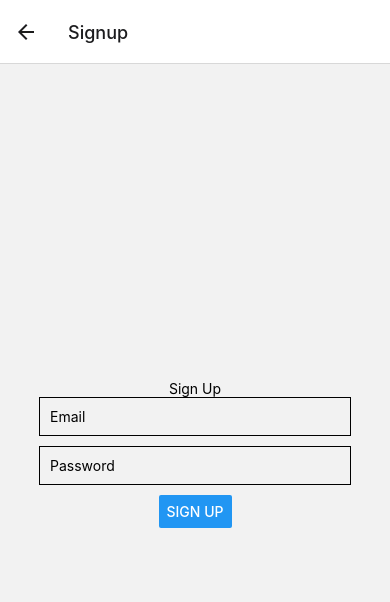
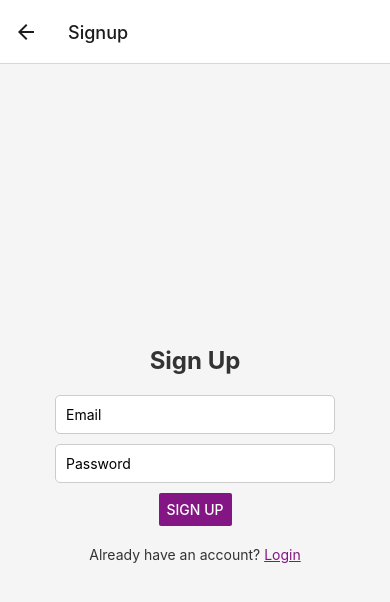
Before and after one commit to Valentino-Junior/Management-app, a React Native app: screen /Signup in a window 390 px wide. Shown: the top 602 px of the page. Built offline with nearby package versions, Linux system fonts and the light colour scheme.

Commit message:
Added styling to the signup page

```diff
--- a/Screens/SignupScreen.js
+++ b/Screens/SignupScreen.js
@@ -1,6 +1,5 @@
 import React, { useState } from 'react';
-import { StyleSheet, Text, TextInput, Button, View } from 'react-native';
-
+import { StyleSheet, Text, TextInput, Button, View, TouchableOpacity } from 'react-native';
 
 const SignupScreen = ({ navigation }) => {
   const [email, setEmail] = useState('');
@@ -15,7 +14,7 @@ const SignupScreen = ({ navigation }) => {
 
   return (
     <View style={styles.container}>
-      <Text>Sign Up</Text>
+      <Text style={styles.title}>Sign Up</Text>
       <TextInput
         placeholder="Email"
         value={email}
@@ -29,7 +28,13 @@ const SignupScreen = ({ navigation }) => {
         secureTextEntry
         style={styles.input}
       />
-      <Button title="Sign Up" onPress={handleSignup} />
+      <Button title="Sign Up" onPress={handleSignup} color="#841584" />
+      <TouchableOpacity onPress={() => navigation.navigate('Login')}>
+        <Text style={styles.loginText}>
+          Already have an account?{' '}
+          <Text style={styles.loginLink}>Login</Text>
+        </Text>
+      </TouchableOpacity>
     </View>
   );
 };
@@ -39,12 +44,31 @@ const styles = StyleSheet.create({
     flex: 1,
     alignItems: 'center',
     justifyContent: 'center',
+    backgroundColor: '#f5f5f5',
+    padding: 20,
+  },
+  title: {
+    fontSize: 24,
+    fontWeight: 'bold',
+    marginBottom: 20,
+    color: '#333',
   },
   input: {
     width: '80%',
     borderWidth: 1,
+    borderColor: '#ccc',
     padding: 10,
     marginBottom: 10,
+    borderRadius: 5,
+    backgroundColor: '#fff',
+  },
+  loginText: {
+    marginTop: 20,
+    color: '#333',
+  },
+  loginLink: {
+    color: '#841584',
+    textDecorationLine: 'underline',
   },
 });
 
```
